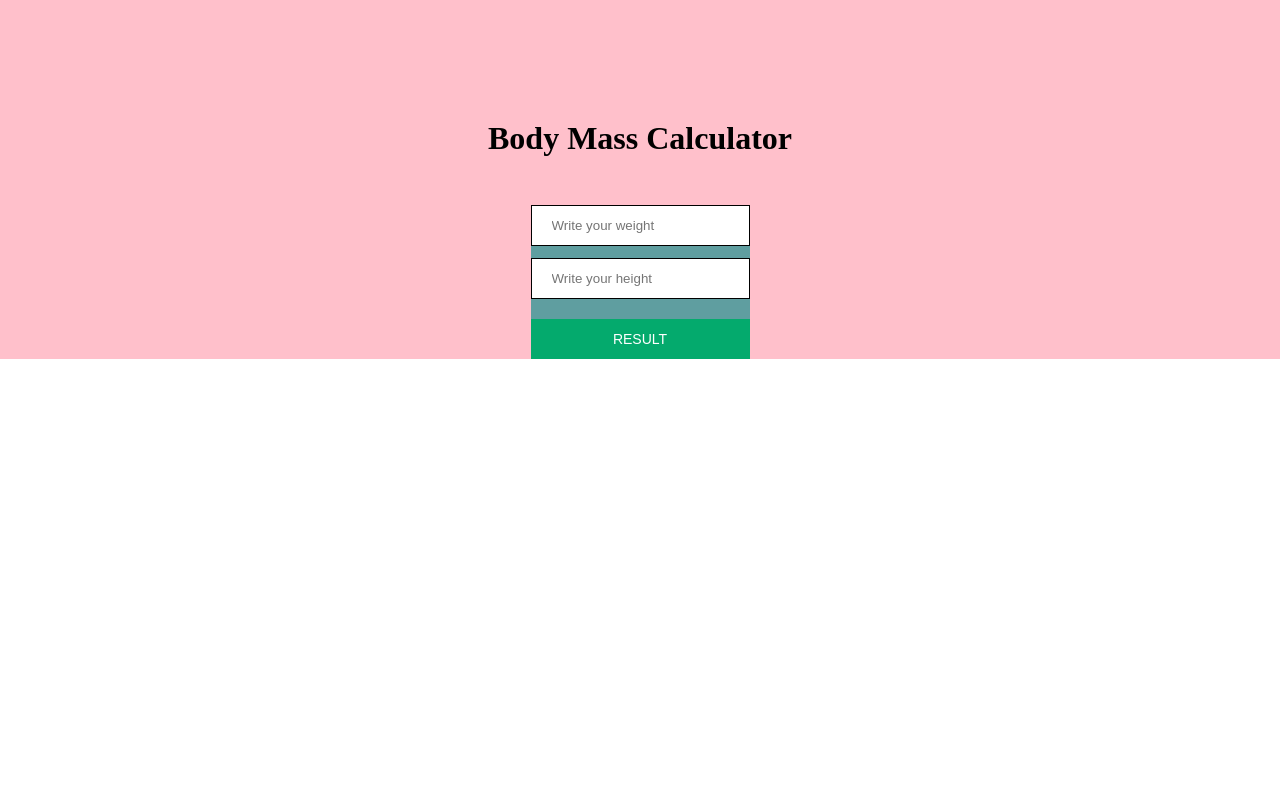
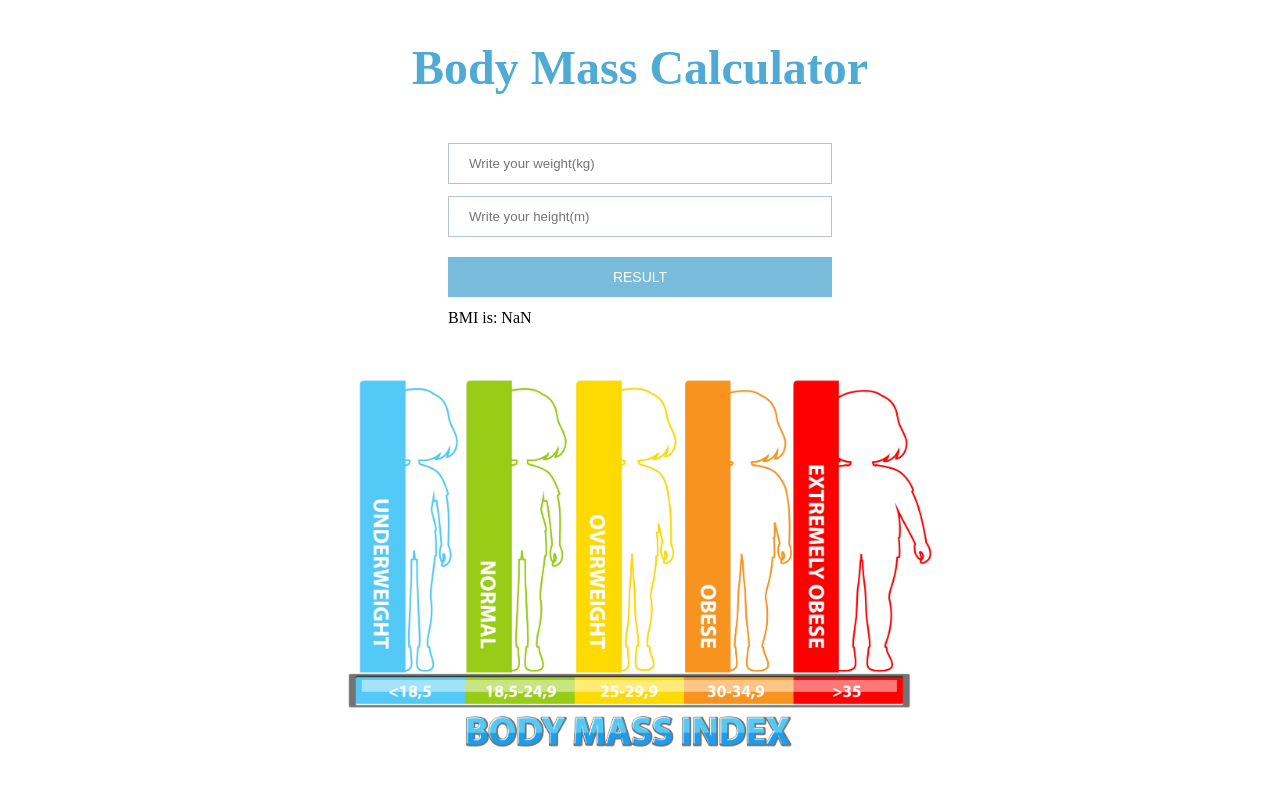
Before and after one commit to ElenaPavluchuk/body-mass-calculator, a plain HTML site: page index.html in a window 1280 px wide. Both pictures are taken after a click on the button "RESULT". Drawn offline with Linux system fonts and the light colour scheme.

Commit message:
finish calculator

```diff
--- a/index.html
+++ b/index.html
@@ -12,9 +12,13 @@
     <div class="main-container">
     <h1>Body Mass Calculator</h1>
     <div class="input-container">
-    <input class="input-element" type="text" placeholder="Write your weight">
-    <input class="input-element" type="text" placeholder="Write your height">
-    <button class="button">RESULT</button>
+    <input id="weight-input" class="input-element" type="text" placeholder="Write your weight(kg)" onchange="handleChangeWeight(event)">
+    <input id="height-input" class="input-element" type="text" placeholder="Write your height(m)" onchange="handleChangeHeight(event)">
+    <button class="button" onclick="handleClick()">RESULT</button>
+    <p id="result" class="hidden">RESULT:</p>
+</div>
+<div>
+    <img src="bmi.jpg" alt="image" class="image">
 </div>
 </div>
 </body>
--- a/index.js
+++ b/index.js
@@ -0,0 +1,23 @@
+function handleChangeWeight(event) {
+    const weight = event.target.value;
+    const weightInput = document.getElementById("weight-input");
+    weightInput.setAttribute("value", weight);
+};
+
+function handleChangeHeight(event) {
+    const height = event.target.value;
+    const heightInput = document.getElementById("height-input");
+    heightInput.setAttribute("value", height);
+};
+
+function handleClick() {
+    const weightInput = document.getElementById("weight-input");
+    const weightElement = weightInput.value;
+    const heightInput = document.getElementById("height-input");
+    const heightElement = heightInput.value**2;
+    const resultElement = weightElement / heightElement;
+    console.log(resultElement);
+    const result = document.getElementById("result");
+    result.classList.remove("hidden");
+    result.innerText = `BMI is: ${Math.round(resultElement)}`;
+};
--- a/style.css
+++ b/style.css
@@ -5,22 +5,24 @@
 }
 
 .main-container {
-    background-color: pink;
     display: flex;
     flex-direction: column;
     align-items: center;
-    padding-top: 120px;
+    padding-top: 40px;
     gap: 48px;
+    width: 100%;
+}
 
-
+h1 {
+    color: #4faad4;
+    font-size: 48px;
 }
 
 .input-container {
-    background-color: cadetblue;
     display: flex;
     flex-direction: column;
     gap: 12px;
-
+    width: 30%;
 }
 
 .input-element {
@@ -28,12 +30,11 @@
     width: 100%;
     padding: 12px 20px;
     box-sizing: border-box;
-    border: 1px solid black;
+    border: 1px solid #B0C5D6;
 }
 
 .button {
-    background-color: chocolate;
-    background-color: #04AA6D;
+    background-color: #79BBDA;
     border: none;
     color: white;
     padding: 12px 20px;
@@ -42,3 +43,11 @@
     display: inline-block;
     font-size: 14px;
 }
+
+.hidden {
+    display: none;
+}
+
+.image {
+    width: 600px;
+}
```
Also changed, not shown: bmi.jpg (added).
